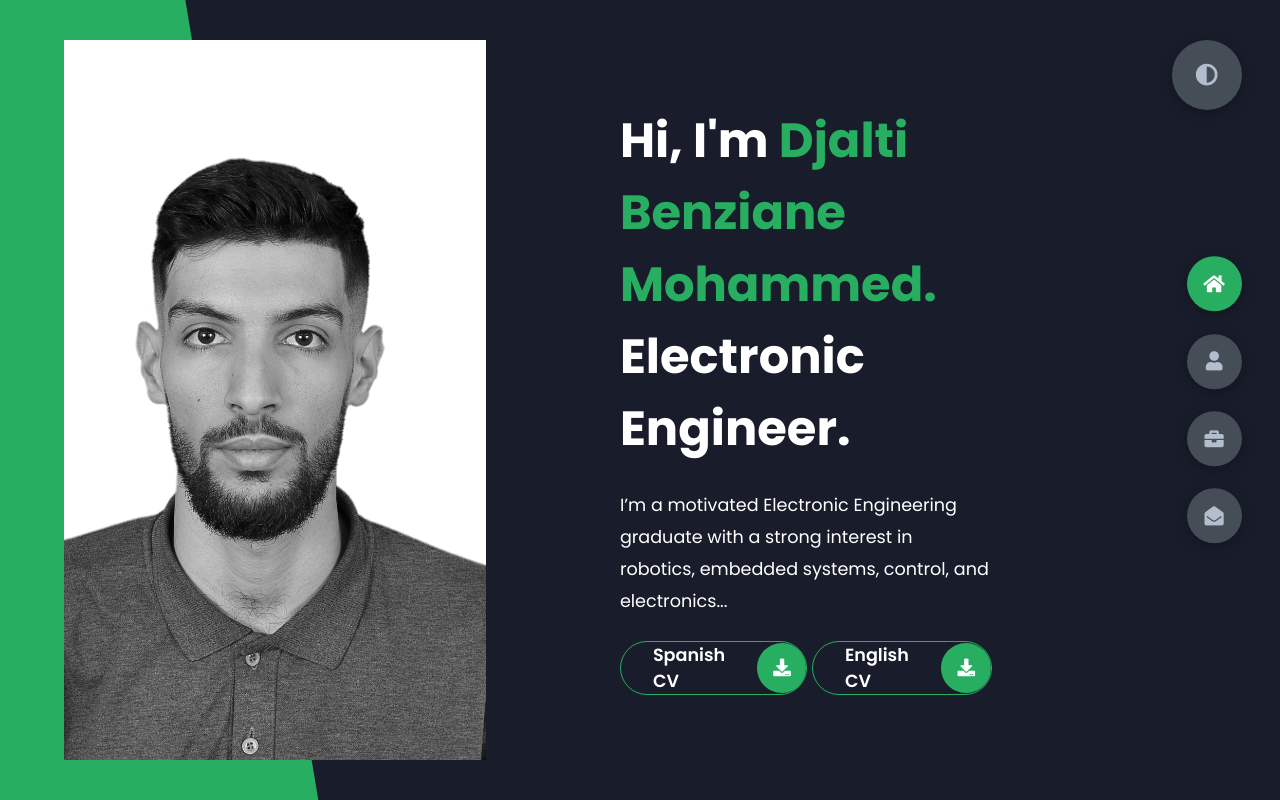
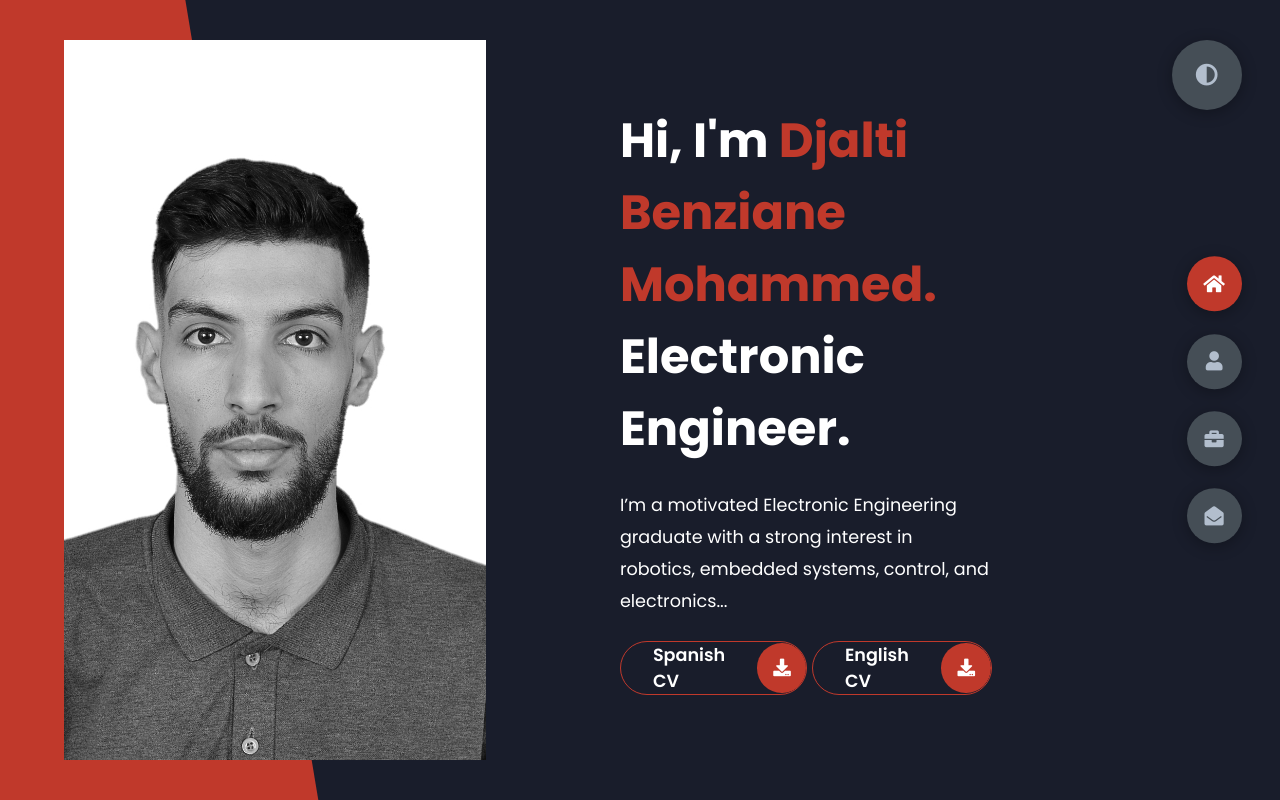
Before and after one commit to mshadbenz/mdjaltibenziane, a plain HTML site: page index.html in a window 1280 px wide. Drawn offline with Linux system fonts and the light colour scheme.

Commit message:
Update styles.css

```diff
--- a/styles/styles.css
+++ b/styles/styles.css
@@ -7,7 +7,7 @@
 
   :root {
     --color-primary: #191d2b;
-    --color-secondary: #27AE60;
+    --color-secondary: #C0392B;
     --color-white: #FFFFFF;
     --color-black: #000;
     --color-grey0: #f8f8f8;
```
